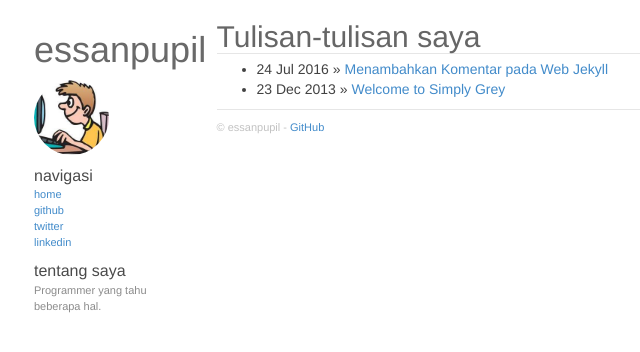
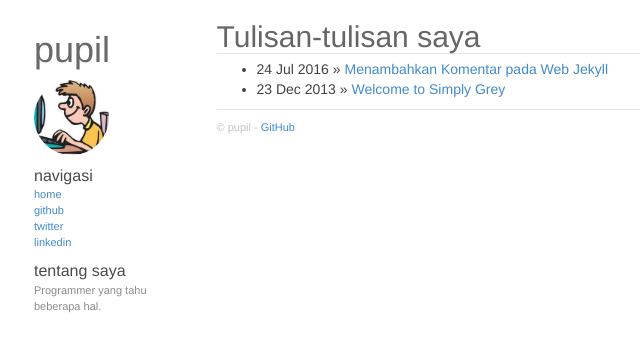
Before and after one commit to essanpupil/pupil.id, a Jekyll site: the page built from index.html, in a window 1280 px wide. Shown: the top 352 px of the page, without its empty margins (256-896 px from the left). Built offline with Jekyll 4.4.1, drawn with Linux system fonts in a browser that asks for light colours; nearby versions of some CDN libraries.

```diff
--- a/_config.yml
+++ b/_config.yml
@@ -1,4 +1,4 @@
-name: essanpupil
+name: pupil
 github: https://www.github.com/essanpupil
 about: Programmer yang tahu beberapa hal.
 urls:
@@ -8,3 +8,4 @@ urls:
       url: https://twitter.com/essanpupil
     - text: linkedin
       url: https://id.linkedin.com/in/essanpupil
+gems: [jekyll-gist]
```
